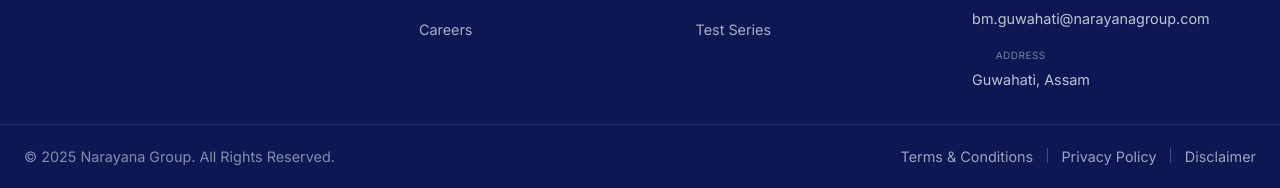
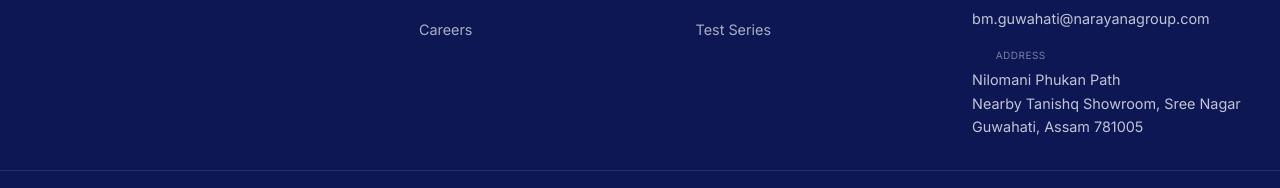
Before and after one commit to bappidas-git/narayana-landing-iit, a React (Create React App) app: page / in a window 1280 px wide. Shown: the part 10606-10794 px from the top of the page. Built offline with nearby package versions, Linux system fonts and the light colour scheme; some icons are missing.

Commit message:
Address Update

```diff
--- a/src/components/common/Footer/Footer.jsx
+++ b/src/components/common/Footer/Footer.jsx
@@ -150,9 +150,7 @@ const TermsConditionsContent = () => (
           Results and rankings mentioned are based on past performance and do
           not guarantee future outcomes.
         </li>
-        <li>
-          Images and representations are for illustrative purposes only.
-        </li>
+        <li>Images and representations are for illustrative purposes only.</li>
         <li>
           Availability of courses and batches is subject to real-time status.
         </li>
@@ -320,7 +318,7 @@ const LegalModal = ({ isOpen, onClose, title, children }) => {
         </motion.div>
       )}
     </AnimatePresence>,
-    document.body
+    document.body,
   );
 };
 
@@ -384,7 +382,11 @@ const Footer = () => {
                   <img
                     src="https://www.narayanacoachingcenters.in/images/logo.png"
                     alt="Narayana Coaching Centers"
-                    style={{ height: '36px', width: 'auto', filter: 'brightness(0) invert(1)' }}
+                    style={{
+                      height: "36px",
+                      width: "auto",
+                      filter: "brightness(0) invert(1)",
+                    }}
                   />
                 </div>
                 <p className={styles.tagline}>
@@ -502,7 +504,11 @@ const Footer = () => {
                       <span className={styles.contactLabel}>Address</span>
                     </div>
                     <span className={styles.contactValue}>
-                      Guwahati, Assam
+                      Nilomani Phukan Path
+                      <br />
+                      Nearby Tanishq Showroom, Sree Nagar
+                      <br />
+                      Guwahati, Assam 781005
                     </span>
                   </li>
                 </ul>
```
